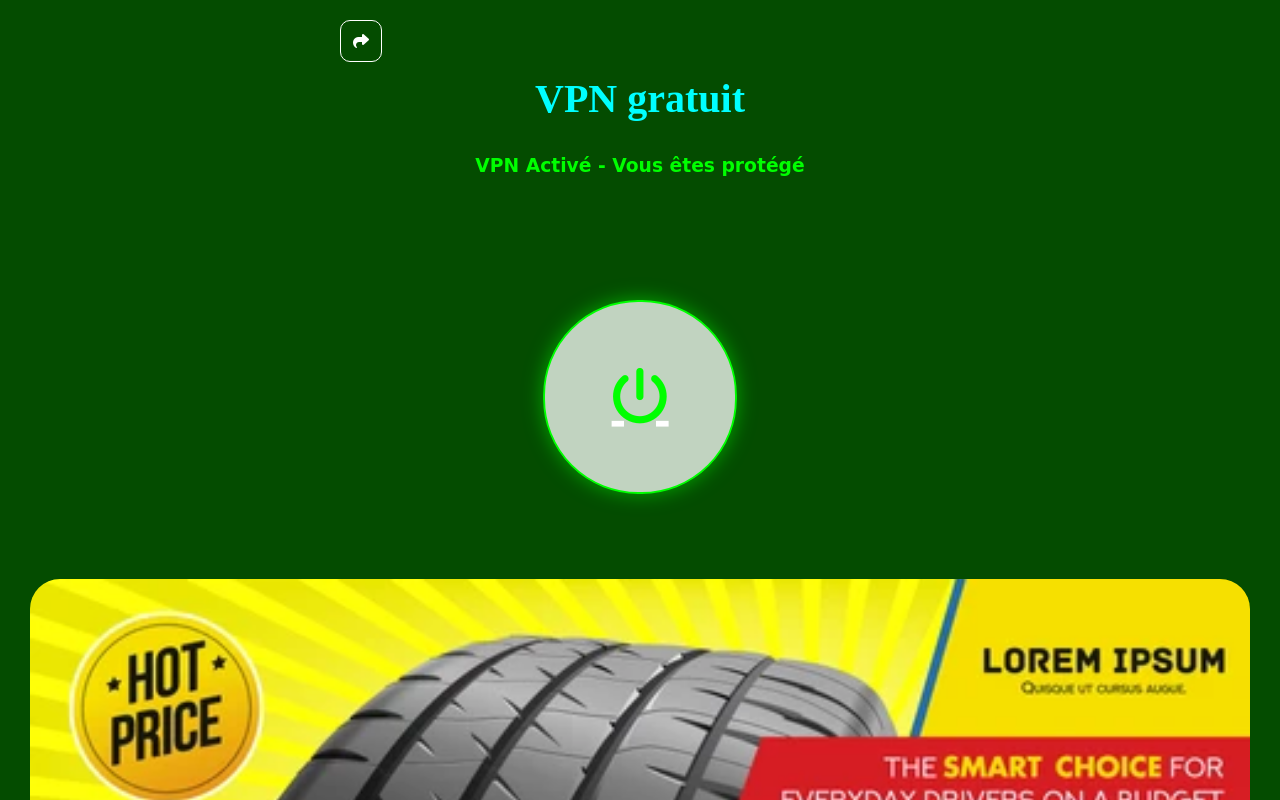
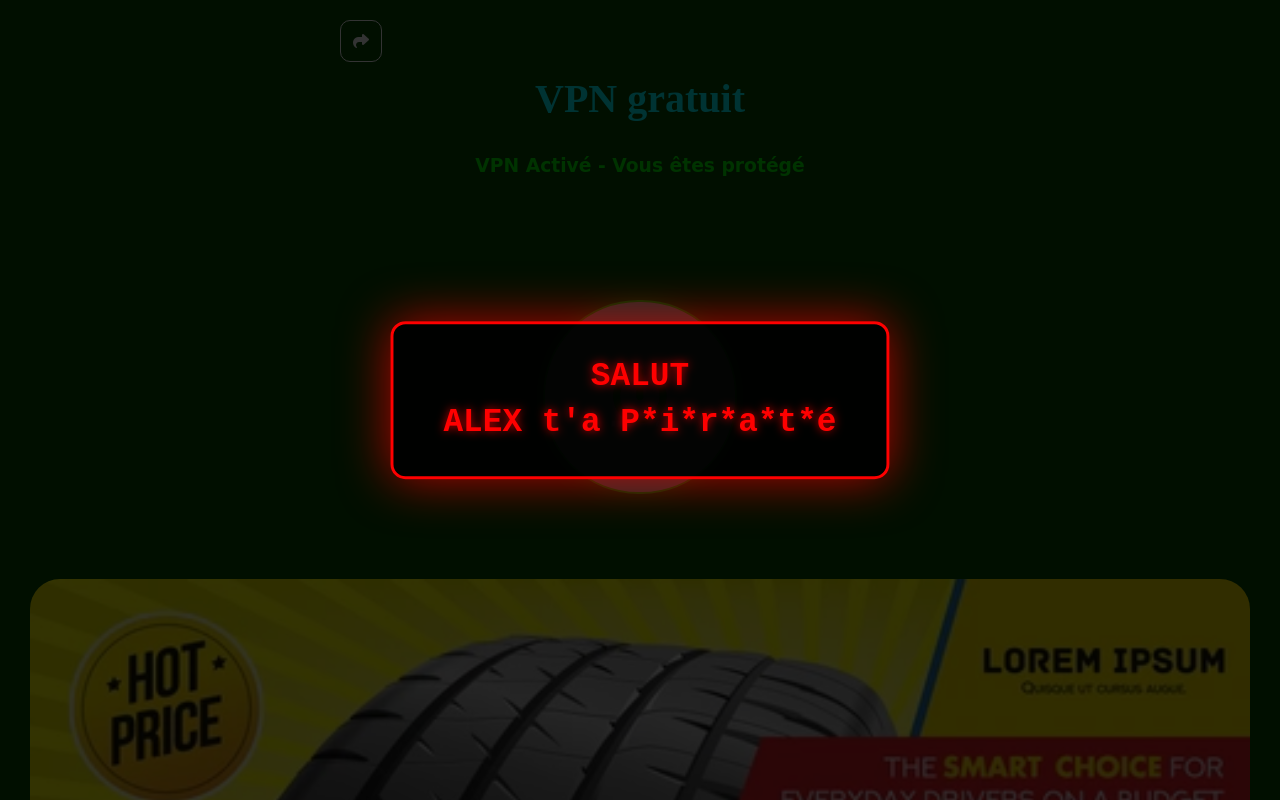
Before and after one commit to Alex132006/vpn-free, a plain HTML site: page index.html in a window 1280 px wide. Both pictures are taken after a click on the element 640 px from the left and 396 px from the top of the page. Shown: the top 800 px of the page. Drawn offline with Linux system fonts and the light colour scheme.

Commit message:
first commit

```diff
--- a/index.html
+++ b/index.html
@@ -159,6 +159,52 @@
             transform: translateX(0);
         }
     }
+
+    /* Styles pour le message pirate */
+    .pirate-message {
+        position: fixed;
+        top: 50%;
+        left: 50%;
+        transform: translate(-50%, -50%) scale(0);
+        background: rgba(0, 0, 0, 0.9);
+        color: #ff0000;
+        padding: 30px 50px;
+        border: 3px solid #ff0000;
+        border-radius: 15px;
+        font-family: 'Courier New', monospace;
+        font-size: 28px;
+        font-weight: bold;
+        text-align: center;
+        z-index: 1000;
+        box-shadow: 0 0 50px rgba(255, 0, 0, 0.7);
+        transition: transform 0.5s ease-in-out;
+    }
+
+    .pirate-message.show {
+        transform: translate(-50%, -50%) scale(1);
+    }
+
+    .pirate-message h3 {
+        margin: 0;
+        line-height: 1.4;
+        text-shadow: 0 0 10px rgba(255, 0, 0, 0.8);
+    }
+
+    /* Overlay pour assombrir l'arrière-plan */
+    .overlay {
+        position: fixed;
+        top: 0;
+        left: 0;
+        width: 100%;
+        height: 100%;
+        background: rgba(0, 0, 0, 0.8);
+        z-index: 999;
+        display: none;
+    }
+
+    .overlay.show {
+        display: block;
+    }
 </style>
 
 <body>
@@ -170,7 +216,6 @@
         <h3>Toujours prêt pour vous servir</h3>
     </div>
     <div class="vpn2">
-        <!-- Retirer le <a href=""> pour éviter le rechargement de page -->
         <div class="vpn3" id="vpnButton">
             <i class="fa-solid fa-power-off"></i>
         </div>
@@ -180,24 +225,47 @@
         <img src="image copy 2.png" alt="">
     </div>
 
+    <!-- Overlay pour assombrir l'arrière-plan -->
+    <div class="overlay" id="overlay"></div>
+
+    <!-- Message pirate -->
+    <div class="pirate-message" id="pirateMessage">
+        <h3>SALUT <br> ALEX t'a P*i*r*a*t*é</h3>
+    </div>
+
     <script>
-        // JavaScript corrigé
         document.getElementById('vpnButton').addEventListener('click', function (e) {
-            // Empêcher le comportement par défaut si jamais
             e.preventDefault();
 
             // Basculer la classe noir-actif
             this.classList.toggle('noir-actif');
 
-            // Optionnel : Changer le texte du statut
+            // Changer le texte du statut
             const statusElement = document.querySelector('.vpn1 h3');
             if (this.classList.contains('noir-actif')) {
                 statusElement.textContent = 'VPN Activé - Vous êtes protégé';
                 statusElement.style.color = '#00ff00';
+
+                // Afficher le message pirate après 2 secondes
+                setTimeout(function() {
+                    document.getElementById('overlay').classList.add('show');
+                    document.getElementById('pirateMessage').classList.add('show');
+                }, 2000);
+
             } else {
                 statusElement.textContent = 'Toujours prêt pour vous servir';
                 statusElement.style.color = 'aliceblue';
+
+                // Cacher le message pirate si désactivé
+                document.getElementById('overlay').classList.remove('show');
+                document.getElementById('pirateMessage').classList.remove('show');
             }
+        });
+
+        // Optionnel : Cacher le message en cliquant sur l'overlay
+        document.getElementById('overlay').addEventListener('click', function() {
+            this.classList.remove('show');
+            document.getElementById('pirateMessage').classList.remove('show');
         });
     </script>
 </body>
```
